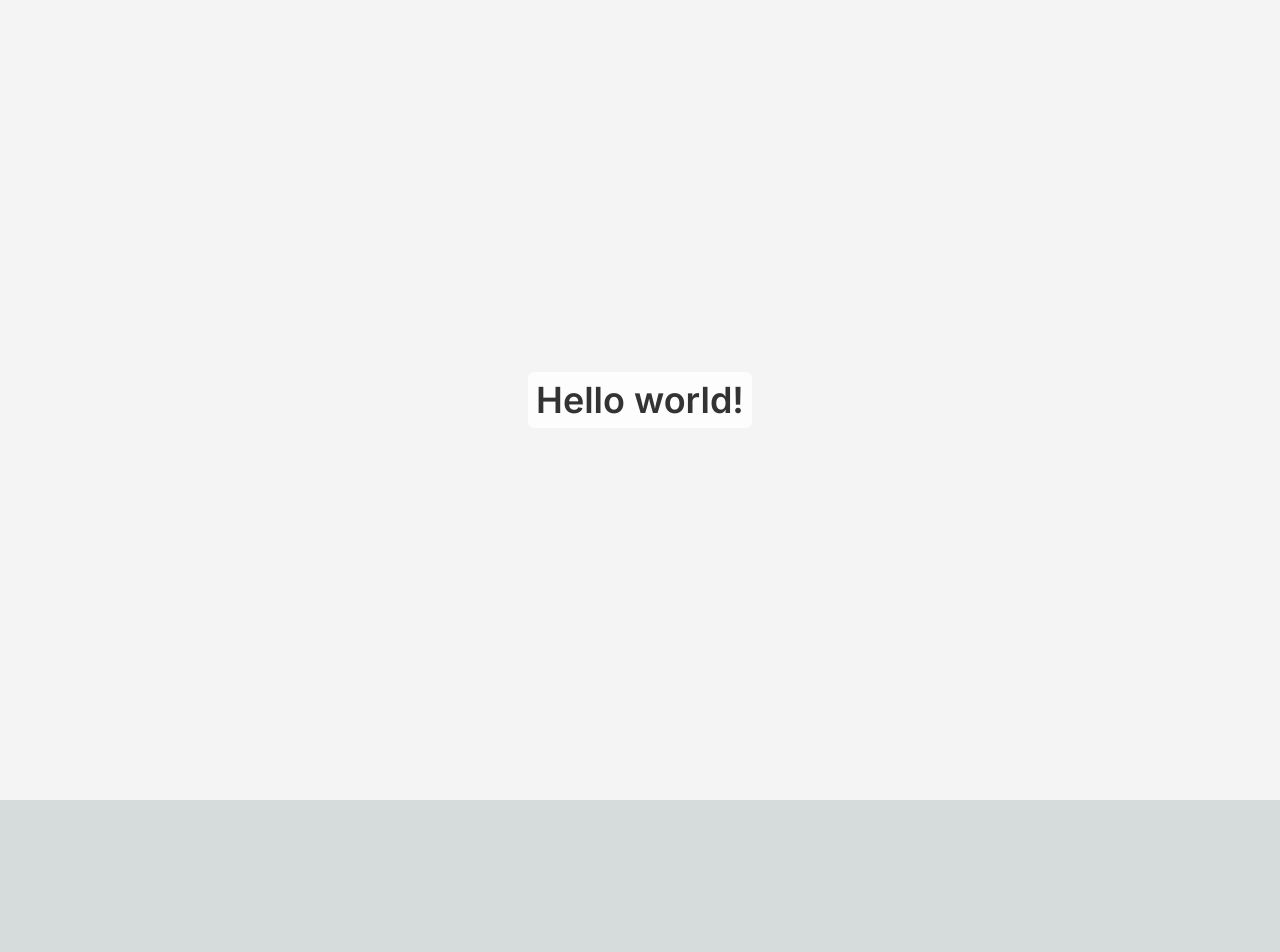
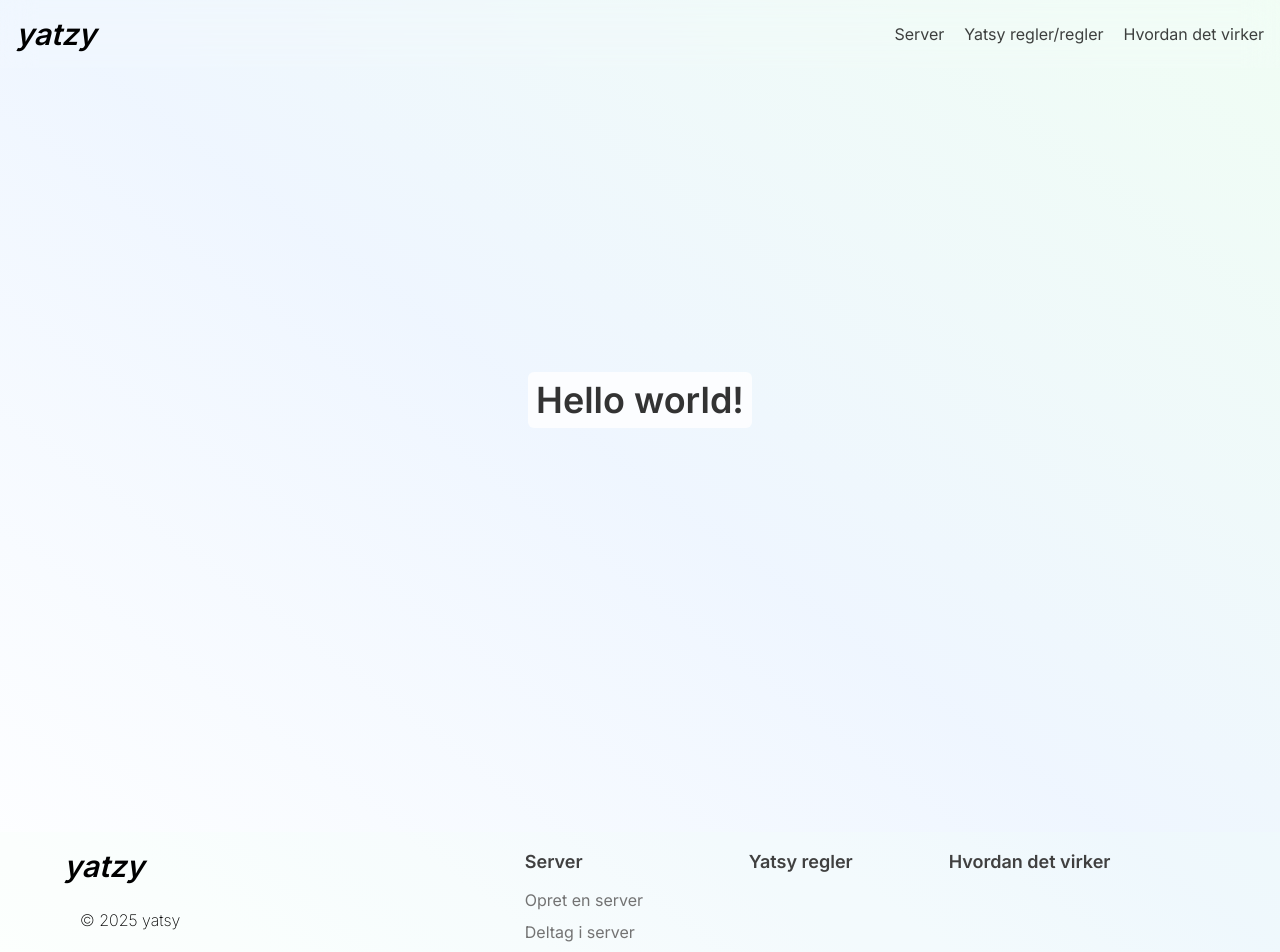
Before and after one commit to Zakers540/jatzy, a Next.js app: page / in a window 1280 px wide. Shown: the top 952 px of the page. Before the commit the page ends 800 px from the top, so only its background shows below. Built offline with nearby package versions, Linux system fonts and the light colour scheme.

Commit message:
added navbar and footer

```diff
--- a/app/globals.css
+++ b/app/globals.css
@@ -1,28 +1,51 @@
 @import "tailwindcss";
 
-:root {
-  --foreground-rgb: 0, 0, 0;
-  --background-start-rgb: 214, 219, 220;
-  --background-end-rgb: 255, 255, 255;
+body {
+  @apply bg-gradient-to-tr from-white via-blue-50 to-green-50  dark:from-black dark:via-[#050A1F] dark:to-[#041F12]
+}
+@utility dropdown {
+  @apply relative inline-block;
 }
 
-@media (prefers-color-scheme: dark) {
-  :root {
-    --foreground-rgb: 255, 255, 255;
-    --background-start-rgb: 0, 0, 0;
-    --background-end-rgb: 0, 0, 0;
+@utility navlink {
+  @apply text-black/75 hover:text-black/95 hover:underline cursor-pointer;
+}
+
+@utility dropdown-content {
+  @apply left-1/2 -translate-x-1/2 hidden space-y-2 absolute z-50 px-4 min-w-48 backdrop-blur-md bg-radial from-white/20 via-white/16 to-white/12 border-white/50 border-1 group-hover:block rounded-xl shadow-lg;
+}
+
+@layer components {
+  .dropdown-content a {
+    @apply leading-4 text-black/75 text-center px-2 py-2 block hover:text-black/95 hover:underline cursor-pointer;
+  }
+  .dropdown-content a:first-child {
+    @apply pt-6;
+  }
+  .dropdown-content a:last-child {
+    @apply pb-6;
   }
 }
 
-body {
-  color: rgb(var(--foreground-rgb));
-  background: linear-gradient(
-      to bottom,
-      transparent,
-      rgb(var(--background-end-rgb))
-    )
-    rgb(var(--background-start-rgb));
+@utility parent {
+  @apply text-black/75 group-hover:text-black/95 group-hover:scale-3d cursor-default;
 }
-@utility test {
-  @apply font-semibold text-3xl font-mono;
+
+@utility shownparent {
+  @apply text-black/95 scale-3d;
 }
+@utility shown {
+  @apply block;
+}
+
+@layer components {
+  .shown a {
+    @apply leading-4 text-black/75 text-center px-2 py-2 block hover:text-black/95 hover:underline cursor-pointer;
+  }
+  .shown a:first-child {
+    @apply pt-6;
+  }
+  .shown a:last-child {
+    @apply pb-6;
+  }
+}
--- a/app/layout.tsx
+++ b/app/layout.tsx
@@ -1,5 +1,7 @@
 import './globals.css'
 import { Inter } from 'next/font/google'
+import Navbar from "@/components/Navbar";
+import Footer from "@/components/Footer";
 
 const inter = Inter({ subsets: ['latin'] })
 
@@ -14,8 +16,12 @@ export default function RootLayout({
   children: React.ReactNode
 }) {
   return (
-    <html lang="en">
-      <body className={inter.className}>{children}</body>
+    <html lang="da">
+      <body className={inter.className}>
+        <Navbar/>
+        {children}
+        <Footer/>
+      </body>
     </html>
   )
 }
--- a/app/page.tsx
+++ b/app/page.tsx
@@ -1,7 +1,7 @@
 export default function Home() {
   return (
-    <main className="bg-zinc-100 min-h-screen w-full flex justify-center items-center">
-      <h1 className="text-black/80 text-4xl font-semibold bg-white/80 rounded-md p-2">Hello world!</h1>
-    </main>
+      <main className="min-h-screen w-full flex justify-center items-center">
+        <h1 className="text-black/80 text-4xl font-semibold bg-white/80 rounded-md p-2">Hello world!</h1>
+      </main>
   )
 }
--- /dev/null
+++ b/components/Footer.tsx
@@ -0,0 +1,31 @@
+export default function Footer () {
+    return (
+        <footer className="flex justify-center mt-8 bg-green-50/20">
+            <div className="grid grid-cols-1 md:grid-cols-[2fr_3fr] w-full px-4 md:px-16 py-4 pb-8 md:pb-4">
+                <div className="flex flex-col justify-center md:block">
+                    <p className="italic text-3xl font-semibold">yatzy</p>
+                    <div className="flex flex-col items-center md:ml-4 md:block">
+                        <div className="mt-6 flex flex-col items-center justify-center md:justify-start md:items-start space-y-4 font-extralight">
+                            <p>© 2025 yatsy</p>
+                        </div>
+                    </div>
+                </div>
+                <div className="flex flex-col items-center md:items-start md:flex-row text-neutral-700 md:space-x-24">
+                    <div className="flex flex-col space-y-4 mt-16 md:mt-0 justify-center items-center md:items-start md:justify-start">
+                        <p className="cursor-default text-lg font-semibold text-center md:text-start">Server</p>
+                        <div className="flex flex-col justify-center md:justify-start space-y-4 leading-4 text-neutral-500 w-32">
+                            <a className="hover:text-neutral-800 cursor-pointer text-center md:text-start" href="/booking/bordresevationer">Opret en server</a>
+                            <a className="hover:text-neutral-800 cursor-pointer text-center md:text-start" href="/booking/billetsalg">Deltag i server</a>
+                        </div>
+                    </div>
+                    <div className="flex flex-col space-y-4 mt-8 md:mt-0 justify-center md:justify-start">
+                        <a className="cursor-pointer hover:text-neutral-900 text-lg font-semibold text-center md:text-start" href="/kontakt">Yatsy regler</a>
+                    </div>
+                    <div className="flex flex-col space-y-4 mt-8 md:mt-0 justify-center md:justify-start">
+                        <a className="cursor-pointer hover:text-neutral-900 text-lg font-semibold text-center md:text-start" href="/kontakt">Hvordan det virker</a>
+                    </div>
+                </div>
+            </div>
+        </footer>
+    )
+}
--- /dev/null
+++ b/components/Navbar.tsx
@@ -0,0 +1,49 @@
+"use client"
+
+import Link from "next/link";
+import {useState} from "react";
+
+export default function Navbar () {
+    const [open, setOpen] = useState("");
+    return (
+        <>
+            <nav className="z-10 fixed w-full">
+                <div className="flex flex-col md:flex-row items-center justify-between w-full px-4 py-4">
+                    <Link href="/">
+                        <p className="italic text-3xl font-semibold">yatzy</p>
+                    </Link>
+                    <div className={`space-x-5 z-10 items-center justify-center flex pt-12 pb-8 md:pb-0 md:pt-0 ${open === "" ? "-my-8" : "-my-16 md:-my-8"}`}>
+                        <div className="dropdown group">
+                            <div className={`${open === "server" ? "block my-8" : "hidden group-hover:block my-8"}`}/>
+                            <a className={`parent ${open === "server" ? "!shownparent" : "cursor-default"}`} onClick={() => {if (open === "server") {setOpen("")} else {setOpen("server")}}}>
+                                Server
+                            </a>
+                            <div className={`${open === "server" ? "block my-8" : "hidden group-hover:block my-8"}`}/>
+                            <div className={`dropdown-content ${open === "server" ? "!shown" : ""}`}>
+                                <a href="/server/opret">
+                                    Opret server
+                                </a>
+                                <a href="/server/deltag">
+                                    Deltag i server
+                                </a>
+                            </div>
+                        </div>
+                        <a className="navlink" href="/regler">Yatsy regler/regler</a>
+                        <a className="navlink" href="/hvordandetvirker">Hvordan det virker</a>
+                    </div>
+                </div>
+            </nav>
+            <nav className="backdrop-blur-lg fixed w-full bg-white/10">
+                <div className="invisible flex flex-col md:flex-row items-center justify-between w-full px-4 py-4">
+                    <p className="italic text-3xl font-semibold">yatzy</p>
+                    <div className="invisible space-x-5 z-10 items-center flex-wrap justify-center flex pt-12 pb-8 md:pb-0 md:pt-0">
+                        <a className="navlink" href="/opret">Opret server</a>
+                        <a className="navLink" href="/deltag">Deltag i server</a>
+                        <a className="navlink" href="/regler">Yatsy regler</a>
+                        <a className="navlink" href="/hvordandetvirker">Hvordan det virker</a>
+                    </div>
+                </div>
+            </nav>
+        </>
+    )
+}
```
